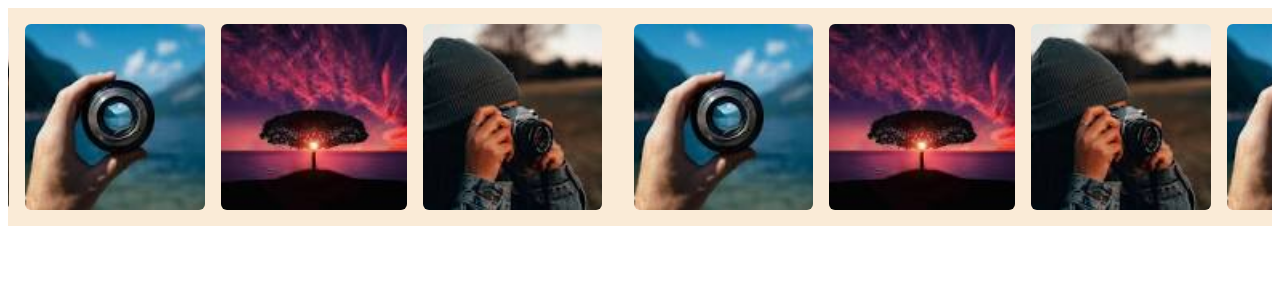
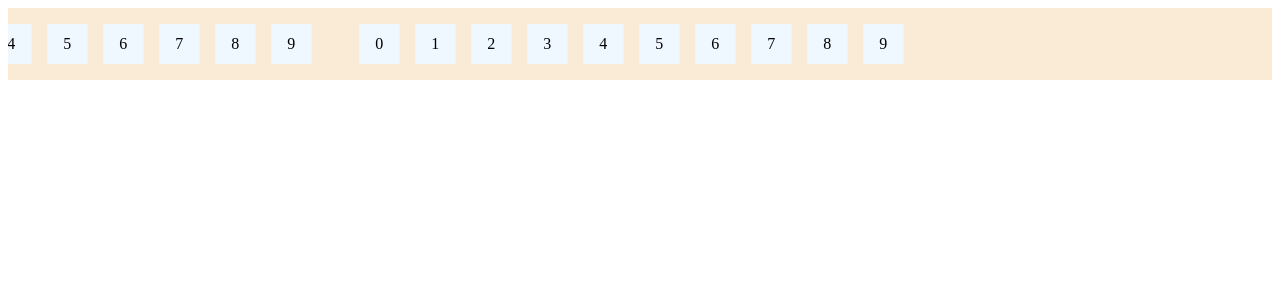
Before and after one commit to haixiangyan/react-marquee, a React (Vite) app: page / in a window 1280 px wide. Shown: the top 300 px of the page. Built offline with nearby package versions, Linux system fonts and the light colour scheme.

Commit message:
feat: 添加速度控制

```diff
--- a/src/App.tsx
+++ b/src/App.tsx
@@ -1,24 +1,18 @@
 import Marquee from "./Marquee";
 import styles from './styles.module.scss';
 
-import image1 from './assets/1.jpg';
-import image2 from './assets/2.jpg';
-import image3 from './assets/3.jpg';
+// import image1 from './assets/1.jpg';
+// import image2 from './assets/2.jpg';
+// import image3 from './assets/3.jpg';
 
 function App() {
   return (
     <div>
-      <Marquee className={styles.marquee}>
+      <Marquee className={styles.marquee} speed={100}>
         <div className={styles.imageList}>
-          <img src={image1} alt=""/>
-          <img src={image2} alt=""/>
-          <img src={image3} alt=""/>
-          <img src={image1} alt=""/>
-          <img src={image2} alt=""/>
-          <img src={image3} alt=""/>
-          <img src={image1} alt=""/>
-          <img src={image2} alt=""/>
-          <img src={image3} alt=""/>
+          {Array(10).fill(0).map((_, index) => (
+            <div className={styles.card} key={index}>{index}</div>
+          ))}
         </div>
       </Marquee>
     </div>
--- a/src/Marquee/index.tsx
+++ b/src/Marquee/index.tsx
@@ -1,20 +1,51 @@
-import {FC, HTMLAttributes} from "react";
+import {FC, HTMLAttributes, useEffect, useMemo, useRef, useState} from "react";
 import styles from './styles.module.scss';
 import classNames from "classnames";
 
 interface Props extends HTMLAttributes<HTMLDivElement> {
+  speed?: number;
 }
 
 export const Marquee: FC<Props> = (props) => {
-  const { children, className, ...restProps } = props;
+  const { speed = 20, children, className, ...restProps } = props;
+
+  const [containerWidth, setContainerWidth] = useState<number>(0);
+  const [marqueeWidth, setMarqueeWidth] = useState<number>(0);
+
+  const containerRef = useRef<HTMLDivElement>(null);
+  const marqueeRef = useRef<HTMLDivElement>(null);
+
+  useEffect(() => {
+    const getWidth = () => {
+      if (containerRef.current && marqueeRef.current) {
+        const containerRect = containerRef.current.getBoundingClientRect();
+        const marqueeRect = marqueeRef.current.getBoundingClientRect();
+
+        setContainerWidth(containerRect.width);
+        setMarqueeWidth(marqueeRect.width);
+      }
+    }
+
+    getWidth();
+
+    window.addEventListener('resize', getWidth)
+
+    return () => {
+      window.removeEventListener('resize', getWidth)
+    }
+  }, []);
+
+  const duration = useMemo(() => {
+    return marqueeWidth < containerWidth ? containerWidth / speed : marqueeWidth / speed;
+  }, [containerWidth, marqueeWidth]);
 
   return (
-    <div className={classNames(styles.marquee, className)} {...restProps}>
-      <div className={styles.content}>
+    <div ref={containerRef} className={classNames(styles.marquee, className)} {...restProps}>
+      <div ref={marqueeRef} className={styles.content} style={{ animationDuration: `${duration}s` }}>
         {children}
       </div>
 
-      <div className={styles.content}>
+      <div className={styles.content} style={{ animationDuration: `${duration}s` }}>
         {children}
       </div>
     </div>
--- a/src/styles.module.scss
+++ b/src/styles.module.scss
@@ -7,6 +7,20 @@
   padding: 16px;
   display: flex;
 
+  .card {
+    display: flex;
+    align-items: center;
+    justify-content: center;
+    width: 40px;
+    aspect-ratio: 1;
+    background: aliceblue;
+    margin-right: 16px;
+
+    &:last-child {
+      margin-right: 0;
+    }
+  }
+
   img {
     flex: 1;
     aspect-ratio: 1;
```
